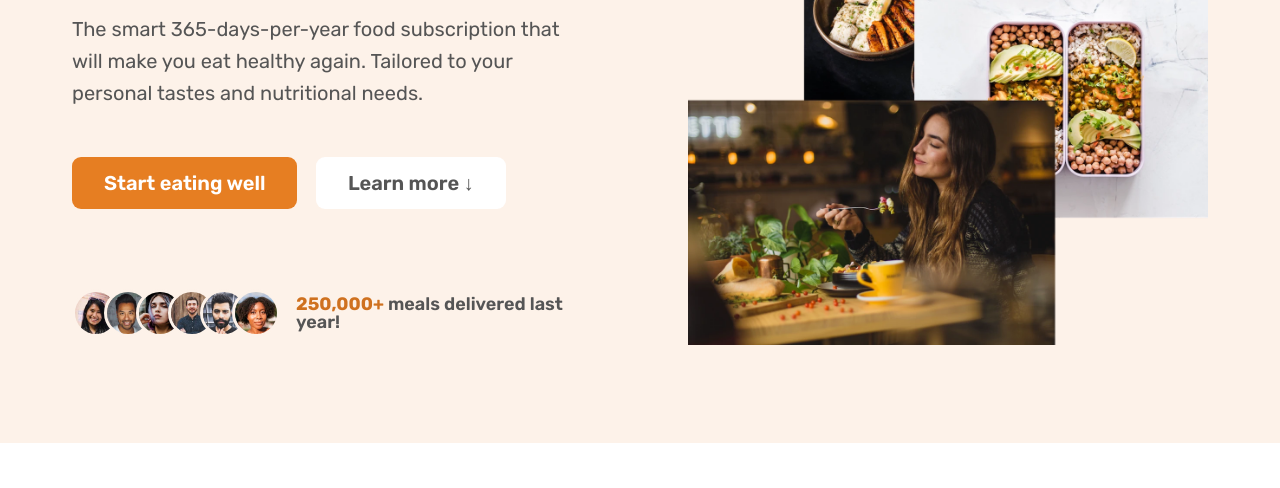
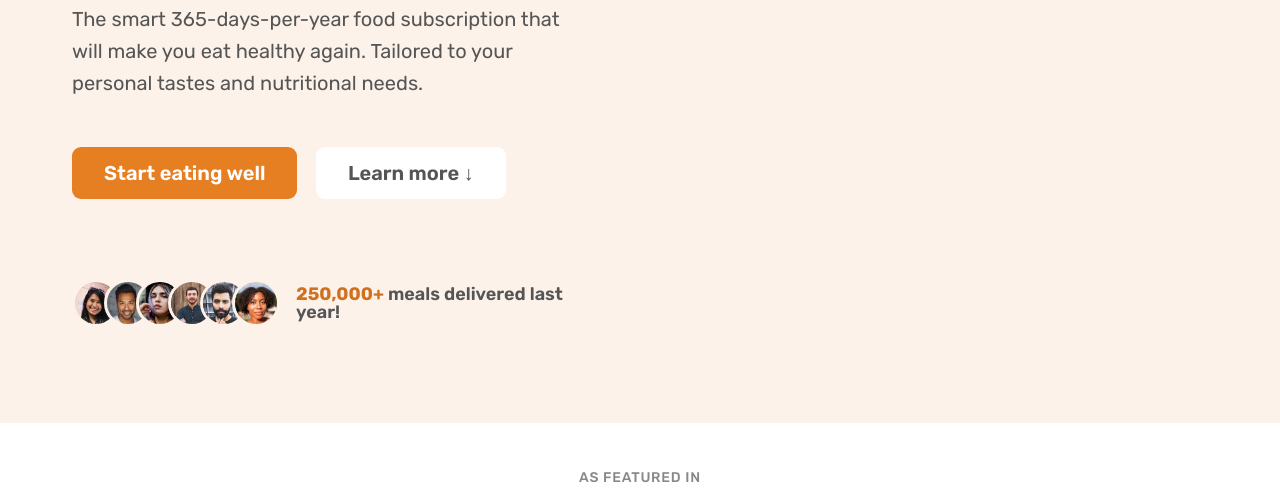
Before and after one commit to Abdelhamid-El-rashidy/Omnifood, a plain HTML site: page index.html in a window 1280 px wide. Shown: the part 312-800 px from the top of the page. Drawn offline with nearby package versions, Linux system fonts and the light colour scheme; some packages are replaced by stand-ins of ours; a script that the page names is missing.

Commit message:
Update index.html

```diff
--- a/index.html
+++ b/index.html
@@ -101,11 +101,6 @@
               <source srcset="img/hero.webp" type="image/webp" />
               <source srcset="img/hero-min.png" type="image/png" />
 
-              <img
-                src="img/hero-min.png"
-                class="hero-img"
-                alt="Woman enjoying food, meals in storage container, and food bowls on a table"
-              />
             </picture>
           </div>
         </div>
```
